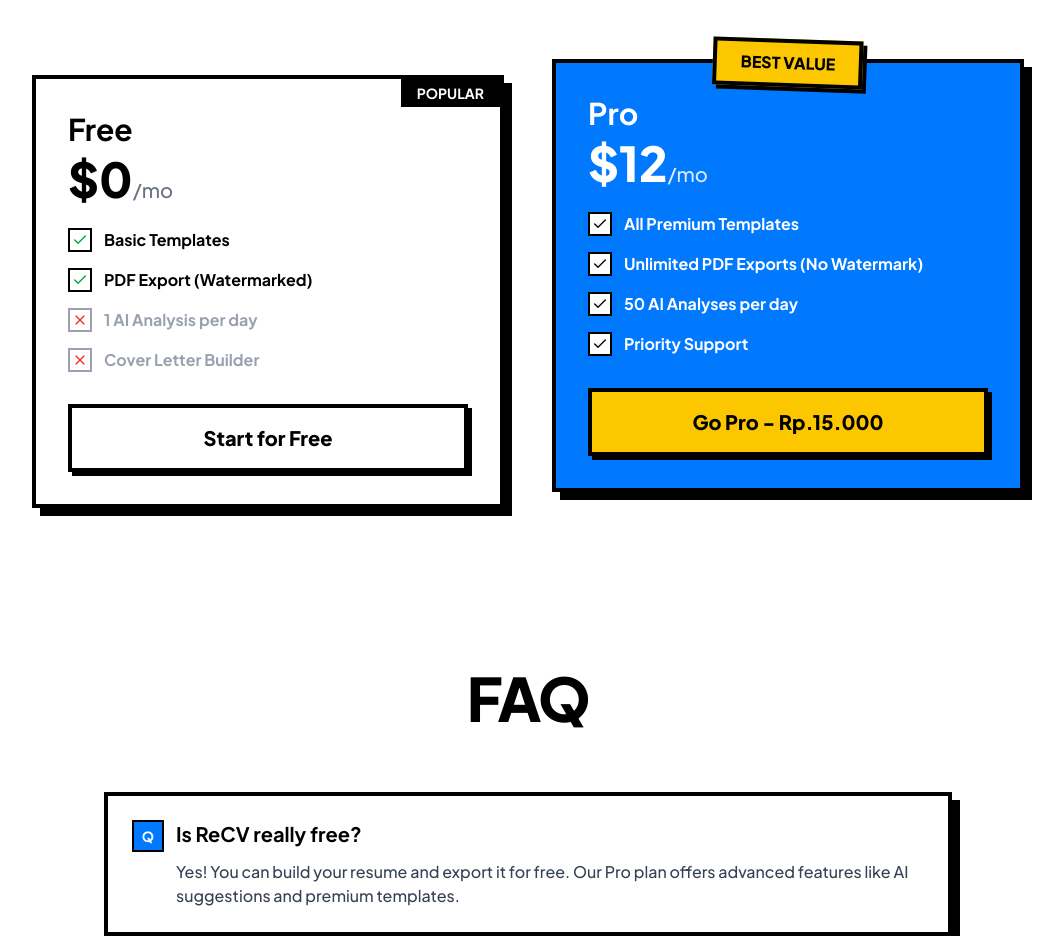
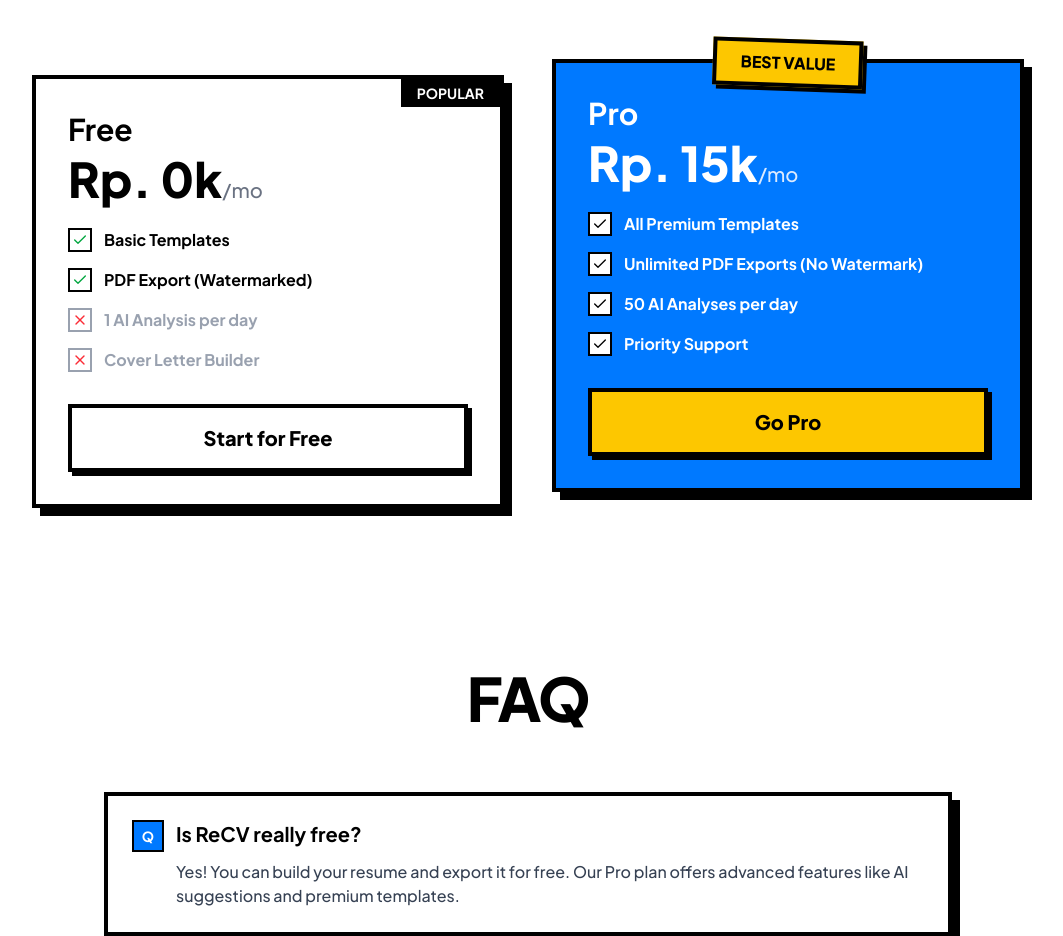
Before and after one commit to ZCosmicc/recv-ai, a Next.js app: page / in a window 1280 px wide. Shown: the part 1620-2556 px from the top of the page, without its empty margins (112-1175 px from the left). Built offline with nearby package versions, Linux system fonts and the light colour scheme; no server answers.

Commit message:
fix: update pricing to IDR and simplify button text

```diff
--- a/components/Home.tsx
+++ b/components/Home.tsx
@@ -114,7 +114,7 @@ export default function Home({ onStart }: HomeProps) {
                         <div className="bg-white border-4 border-black shadow-neo p-8 text-left relative">
                             <div className="absolute top-0 right-0 bg-black text-white px-4 py-1 font-bold text-sm border-l-4 border-b-4 border-white">POPULAR</div>
                             <h3 className="text-3xl font-bold mb-2">Free</h3>
-                            <div className="text-5xl font-extrabold mb-6">$0<span className="text-xl font-medium text-gray-500">/mo</span></div>
+                            <div className="text-5xl font-extrabold mb-6">Rp. 0k<span className="text-xl font-medium text-gray-500">/mo</span></div>
                             <ul className="space-y-4 mb-8">
                                 <li className="flex items-center gap-3 font-bold">
                                     <Check className="w-6 h-6 text-green-600 border-2 border-black p-0.5" />
@@ -142,7 +142,7 @@ export default function Home({ onStart }: HomeProps) {
                         <div className="bg-primary text-white border-4 border-black shadow-neo p-8 text-left relative transform md:-translate-y-4">
                             <div className="absolute -top-6 left-1/2 -translate-x-1/2 bg-yellow-400 text-black px-6 py-2 border-4 border-black font-extrabold shadow-neo-sm transform rotate-2">BEST VALUE</div>
                             <h3 className="text-3xl font-bold mb-2">Pro</h3>
-                            <div className="text-5xl font-extrabold mb-6">$12<span className="text-xl font-medium text-blue-100">/mo</span></div>
+                            <div className="text-5xl font-extrabold mb-6">Rp. 15k<span className="text-xl font-medium text-blue-100">/mo</span></div>
                             <ul className="space-y-4 mb-8">
                                 <li className="flex items-center gap-3 font-bold">
                                     <div className="bg-white border-2 border-black p-0.5"><Check className="w-4 h-4 text-black" /></div>
@@ -182,7 +182,7 @@ export default function Home({ onStart }: HomeProps) {
                                 }}
                                 className="w-full py-4 border-4 border-black bg-yellow-400 text-black font-extrabold text-xl shadow-neo-sm hover:shadow-none hover:translate-x-[2px] hover:translate-y-[2px] transition-all"
                             >
-                                Go Pro - Rp.15.000
+                                Go Pro
                             </button>
                         </div>
                     </div>
--- a/components/LimitModal.tsx
+++ b/components/LimitModal.tsx
@@ -103,7 +103,7 @@ export default function LimitModal({ isOpen, onClose, tier, mode = 'cv' }: Limit
                                 className="flex-1 px-4 py-3 font-bold text-black bg-yellow-400 border-2 border-black shadow-neo-sm hover:translate-x-[2px] hover:translate-y-[2px] hover:shadow-none transition-all flex items-center justify-center gap-2"
                             >
                                 <Crown className="w-4 h-4" />
-                                {mode === 'premium_template' ? 'Upgrade to Pro' : 'Go Pro - Rp.15.000'}
+                                Go Pro
                             </button>
                         ) : null}
                     </div>
```
